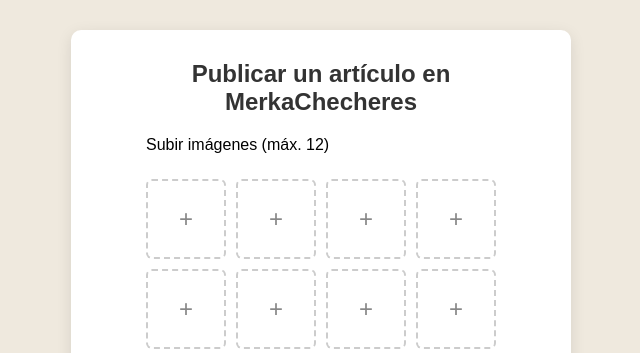
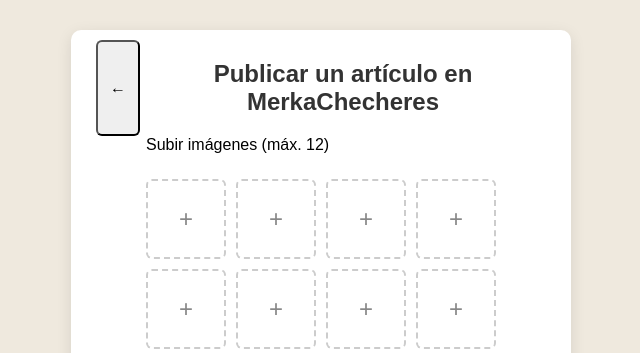
Before and after one commit to DarkXz7/MerkaChecheres-Django, a Django app: page /publicar/ in a window 1280 px wide. Shown: the part 100-453 px from the top of the page, without its empty margins (319-959 px from the left). Run offline with Django 5.2, Linux system fonts and the light colour scheme.

Commit message:
Se implementó la funcion de devolver

```diff
--- a/merkachecheres/static/css/styleArticulo.css
+++ b/merkachecheres/static/css/styleArticulo.css
@@ -206,7 +206,9 @@
   cursor: pointer;
   transition: transform 0.3s, box-shadow 0.3s;
 }
-
+.back-button-container{
+  display: flex;
+}
 #message-container {
   margin-top: 20px;
 }
--- a/merkachecheres/templates/publicarArticulo.html
+++ b/merkachecheres/templates/publicarArticulo.html
@@ -62,8 +62,14 @@
         </div>
     </header>
     <div class="container">
+        <div class="header">
+            <div class="back-button-container">
+                <button class="back-button" onclick="goBack()">← </button>
+                <h2>Publicar un artículo en MerkaChecheres</h2>
+            </div>
+        </div>
 
-        <h2>Publicar un artículo en MerkaChecheres</h2>
+
         <form method="POST" enctype="multipart/form-data" id="product-form">
             {% csrf_token %}
 
@@ -145,5 +151,10 @@
     <script src="{% static 'js/slider.js' %}"></script>
     <script src="{% static 'js/user-sidebar.js' %}"></script>
     <script src="{% static 'js/index.js' %}"></script>
+    <script>
+        function goBack() {
+            window.history.back();
+        }
+    </script>
 </body>
 </html>
```
